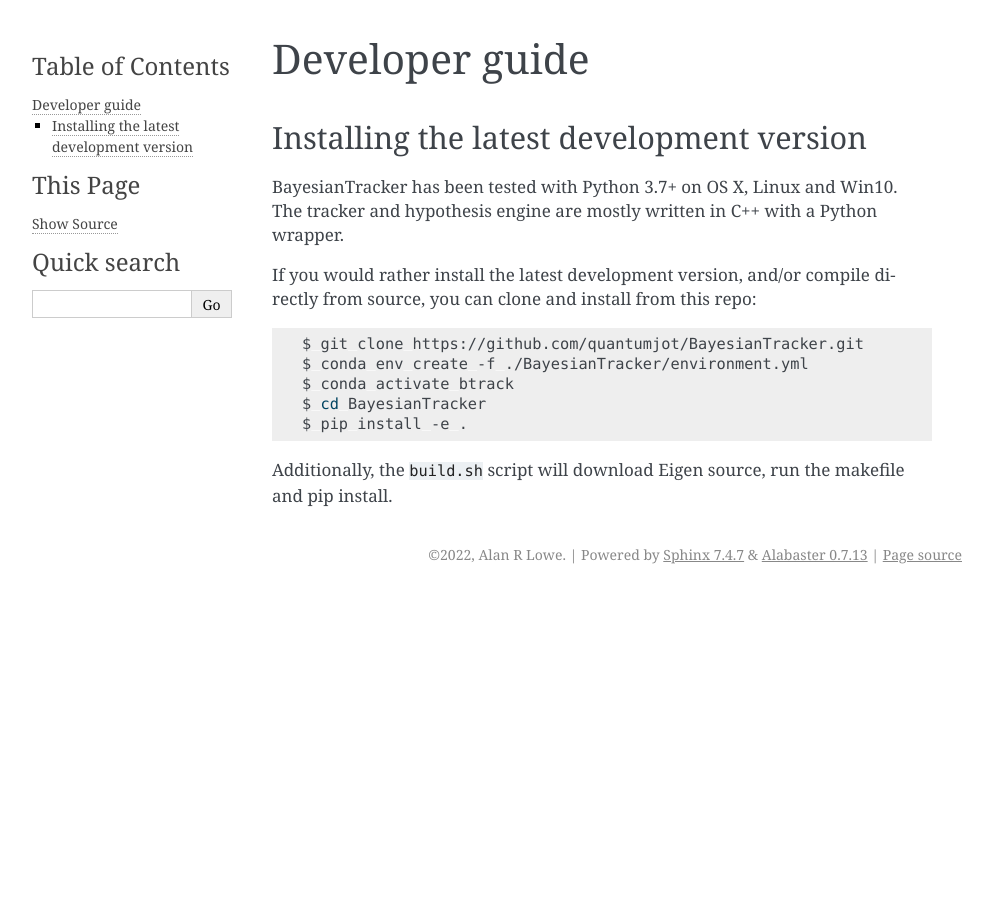
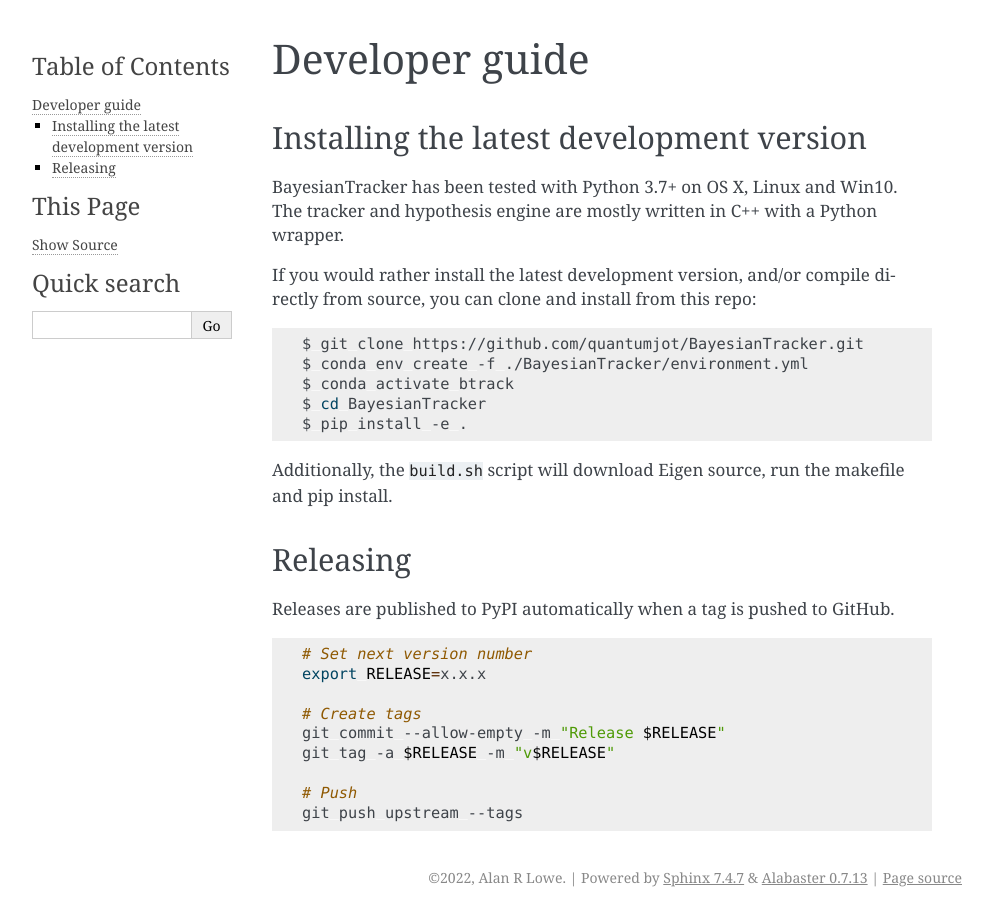
Before and after one commit to quantumjot/btrack, a Sphinx documentation site: the page built from docs/dev_guide/index.rst, in a window 1280 px wide. Shown: the whole page, without its empty margins (148-1141 px from the left). Built offline with Sphinx 7.4.7, drawn with Linux system fonts in a browser that asks for light colours.

Commit message:
added text to docs for release workflow

```diff
--- a/docs/dev_guide/index.rst
+++ b/docs/dev_guide/index.rst
@@ -19,3 +19,21 @@
    $ pip install -e .
 
 Additionally, the ``build.sh`` script will download Eigen source, run the makefile and pip install.
+
+
+Releasing
+---------
+
+Releases are published to PyPI automatically when a tag is pushed to GitHub.
+
+.. code-block:: sh
+
+   # Set next version number
+   export RELEASE=x.x.x
+
+   # Create tags
+   git commit --allow-empty -m "Release $RELEASE"
+   git tag -a $RELEASE -m "v$RELEASE"
+
+   # Push
+   git push upstream --tags
```
